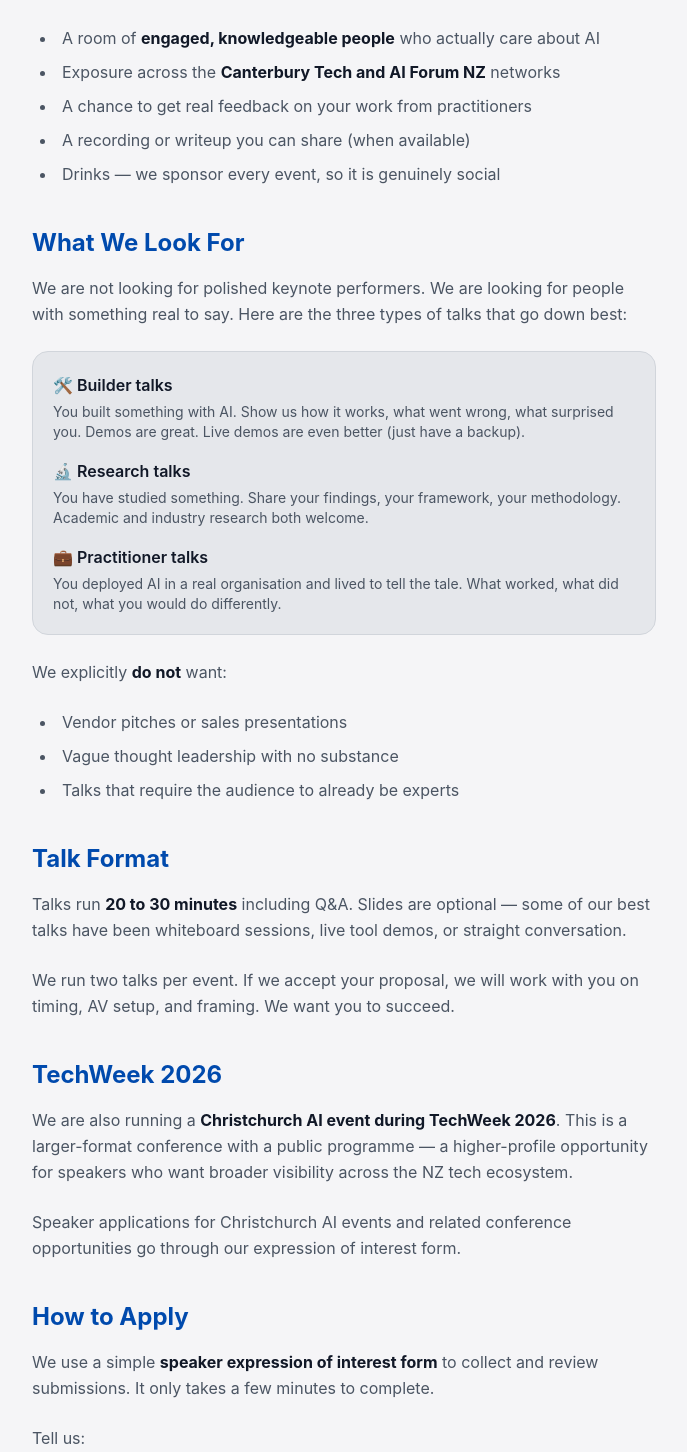
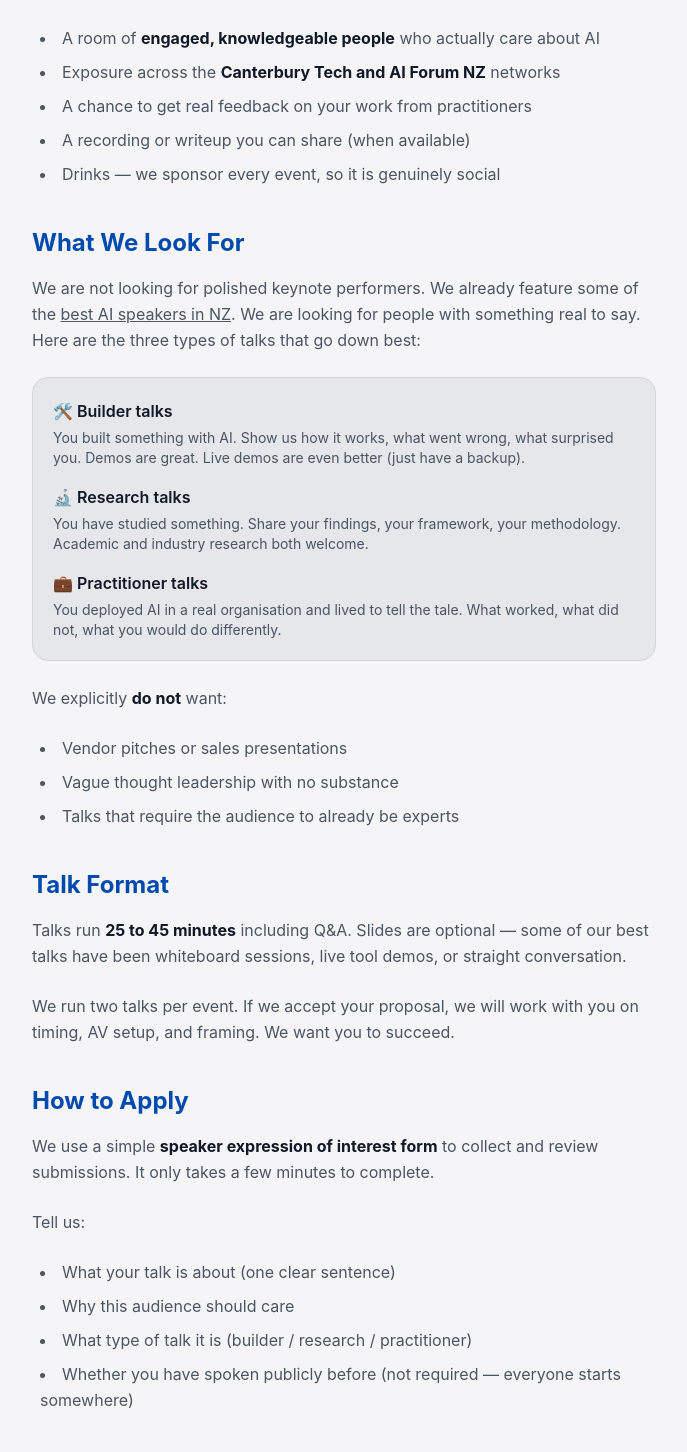
Before and after one commit to caelanhuntress/christchurch-ai, a Next.js app: page /blog/ai-speaker-christchurch in a window 1280 px wide. Shown: the part 719-2171 px from the top of the page, without its empty margins (296-983 px from the left). Built offline with nearby package versions, Linux system fonts and the light colour scheme.

Commit message:
Speaker page: update talk length, remove TechWeek section, add NZ speakers link

```diff
--- a/app/blog/ai-speaker-christchurch/page.tsx
+++ b/app/blog/ai-speaker-christchurch/page.tsx
@@ -64,7 +64,8 @@ export default function Post() {
 
           <h2 className="text-2xl font-bold mt-10 mb-4" style={{ color: "#004aad" }}>What We Look For</h2>
           <p>
-            We are not looking for polished keynote performers. We are looking for people with something
+            We are not looking for polished keynote performers. We already feature some of the {" "}
+            <a href="https://caelanhuntress.com/speaking/?utm_source=chchai&utm_medium=post&utm_campaign=beaspeaker" target="_blank" rel="noopener noreferrer" className="underline hover:text-white transition-colors">best AI speakers in NZ</a>. We are looking for people with something
             real to say. Here are the three types of talks that go down best:
           </p>
 
@@ -97,7 +98,7 @@ export default function Post() {
 
           <h2 className="text-2xl font-bold mt-10 mb-4" style={{ color: "#004aad" }}>Talk Format</h2>
           <p>
-            Talks run <strong className="text-white">20 to 30 minutes</strong> including Q&amp;A. Slides are optional —
+            Talks run <strong className="text-white">25 to 45 minutes</strong> including Q&amp;A. Slides are optional —
             some of our best talks have been whiteboard sessions, live tool demos, or straight conversation.
           </p>
           <p>
@@ -105,15 +106,6 @@ export default function Post() {
             and framing. We want you to succeed.
           </p>
 
-          <h2 className="text-2xl font-bold mt-10 mb-4" style={{ color: "#004aad" }}>TechWeek 2026</h2>
-          <p>
-            We are also running a <strong className="text-white">Christchurch AI event during TechWeek 2026</strong>.
-            This is a larger-format conference with a public programme — a higher-profile opportunity for speakers
-            who want broader visibility across the NZ tech ecosystem.
-          </p>
-          <p>
-            Speaker applications for Christchurch AI events and related conference opportunities go through our expression of interest form.
-          </p>
 
           <h2 className="text-2xl font-bold mt-10 mb-4" style={{ color: "#004aad" }}>How to Apply</h2>
           <p>
```
